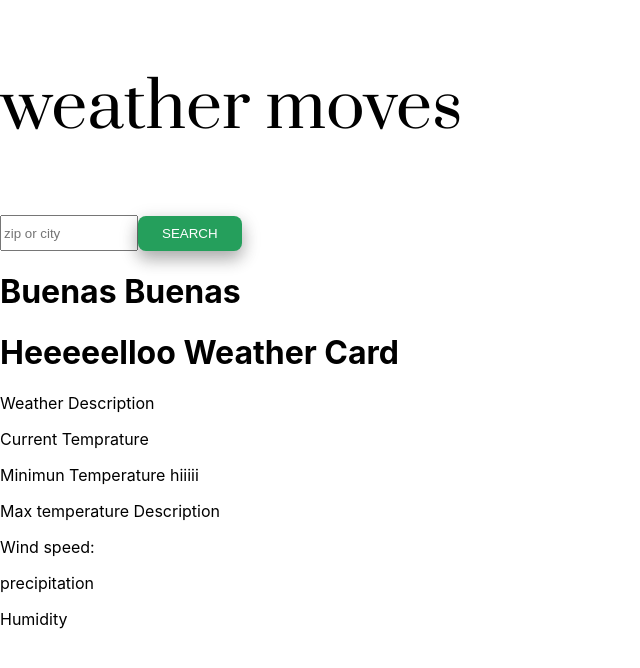
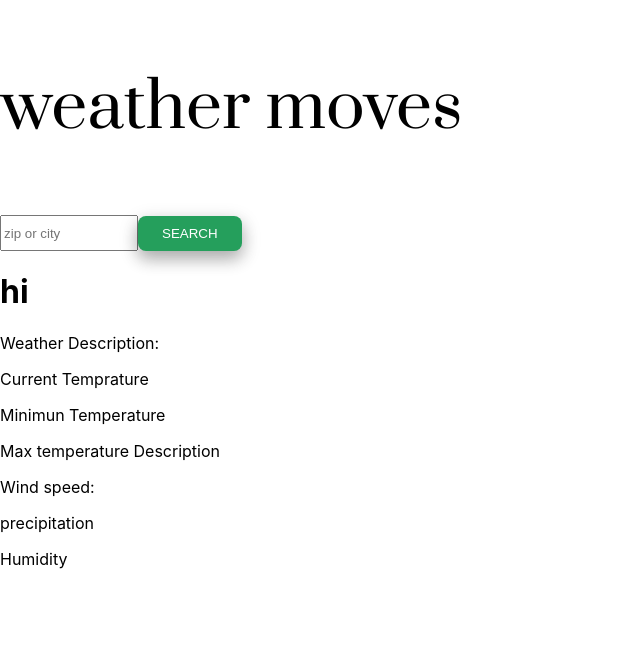
Before and after one commit to LinaMierke/weatherapp, a React (Create React App) app: page / in a window 1280 px wide. Shown: the top 668 px of the page, without its empty margins (0-640 px from the left). Built offline with nearby package versions, Linux system fonts and the light colour scheme; no server answers.

Commit message:
weather card

```diff
--- a/src/components/weather/Weather.js
+++ b/src/components/weather/Weather.js
@@ -1,17 +1,19 @@
-import React, { useState, useEffect } from "react";
+import React, { useState} from "react";
 import WeatherCard from "./WeatherCard";
 
 export default function Weather(props) {
-  console.log("weather", props);
+
   const [currentWeather, setCurrentWeather] = useState([]);
-  useEffect(() => {
+
+  useState(() => {
     setCurrentWeather(props.weatherData);
   }, [props.weatherData]);
+
   const newWeather =  <WeatherCard {...currentWeather}  />;
-  console.log("si",currentWeather)
+  console.log("new props",props)
   return (
     <div>
-      <h1> Buenas Buenas</h1>
+      <h1> hi</h1>
       {newWeather}
     </div>
   );
--- a/src/components/weather/WeatherCard.js
+++ b/src/components/weather/WeatherCard.js
@@ -1,15 +1,22 @@
 import React from "react";
 
 export default function WeatherCard(props) {
-  console.log("card props", props);
+
+
+  // let humidity = 0;
+  // const humidity = typeof props.main.humidity != undefined ? 10 : props.main.humidity;
+//    if (typeof (props) !== 'undefined') {
+//      humidity = props.main.humidity
+// } else {
+//     console.log('Undefined or Null')
+// }
   return (
     <div>
-      <h1> Heeeeelloo Weather Card</h1>
-      <p> Weather Description </p>
+      <p> Weather Description: </p>
       <p> Current Temprature </p>
-      <p> Minimun Temperature hiiiii</p>
+      <p> Minimun Temperature </p>
       <p> Max temperature Description</p>
-      <p> Wind speed: </p>
+      <p> Wind speed:</p>
       <p> precipitation</p>
       <p> Humidity</p>
     </div>
```
